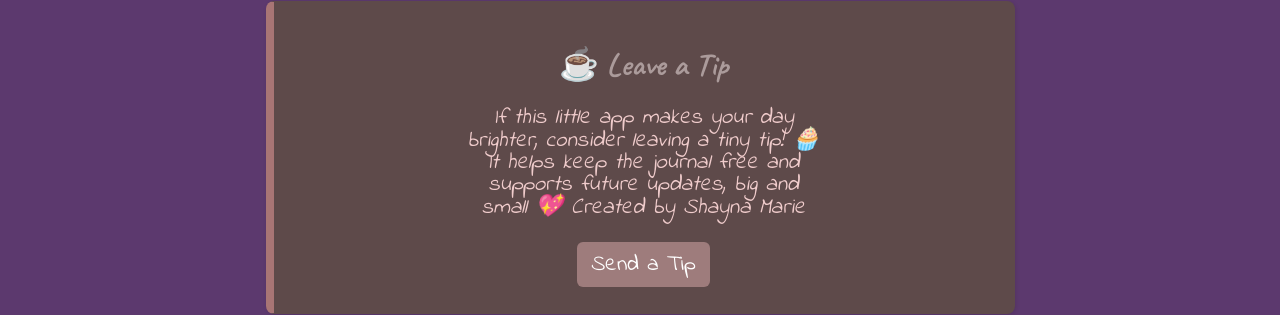
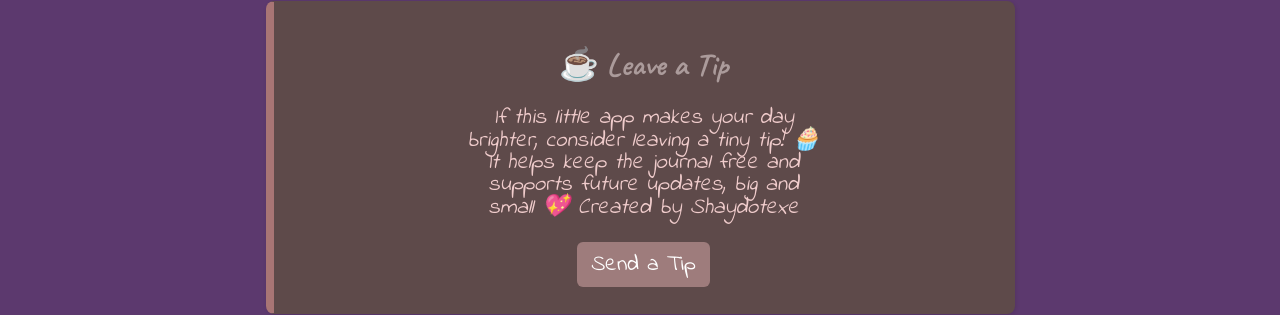
Before and after one commit to ShaynaMBarclay/vent2me, a React (Vite) app: page /settings in a window 1280 px wide. Shown: the part 175-490 px from the top of the page. Built offline with nearby package versions, Linux system fonts and the light colour scheme; a web font is replaced by a local one.

Commit message:
settings update

```diff
--- a/src/pages/Settings.jsx
+++ b/src/pages/Settings.jsx
@@ -54,10 +54,10 @@ function Settings() {
   <p>
     If this little app makes your day brighter, consider leaving a tiny tip! 🧁
     It helps keep the journal free and supports future updates, big and small 💖
-    Created by Shayna Marie
+    Created by Shaydotexe
   </p>
   <a
-    href="https://paypal.me/Sylvariae?country.x=US&locale.x=en_US"
+    href="https://ko-fi.com/shaydotexe"
     target="_blank"
     rel="noopener noreferrer"
   >
--- a/src/styles/Journal.css
+++ b/src/styles/Journal.css
@@ -1,6 +1,6 @@
 .journal-container {
   max-width: 900px;
-  margin: 4rem auto;
+  margin: 3rem auto;
   padding: 4rem 5rem 4rem 3rem;
   border-radius: 12px;
   background-color: #feb3d4;
```
